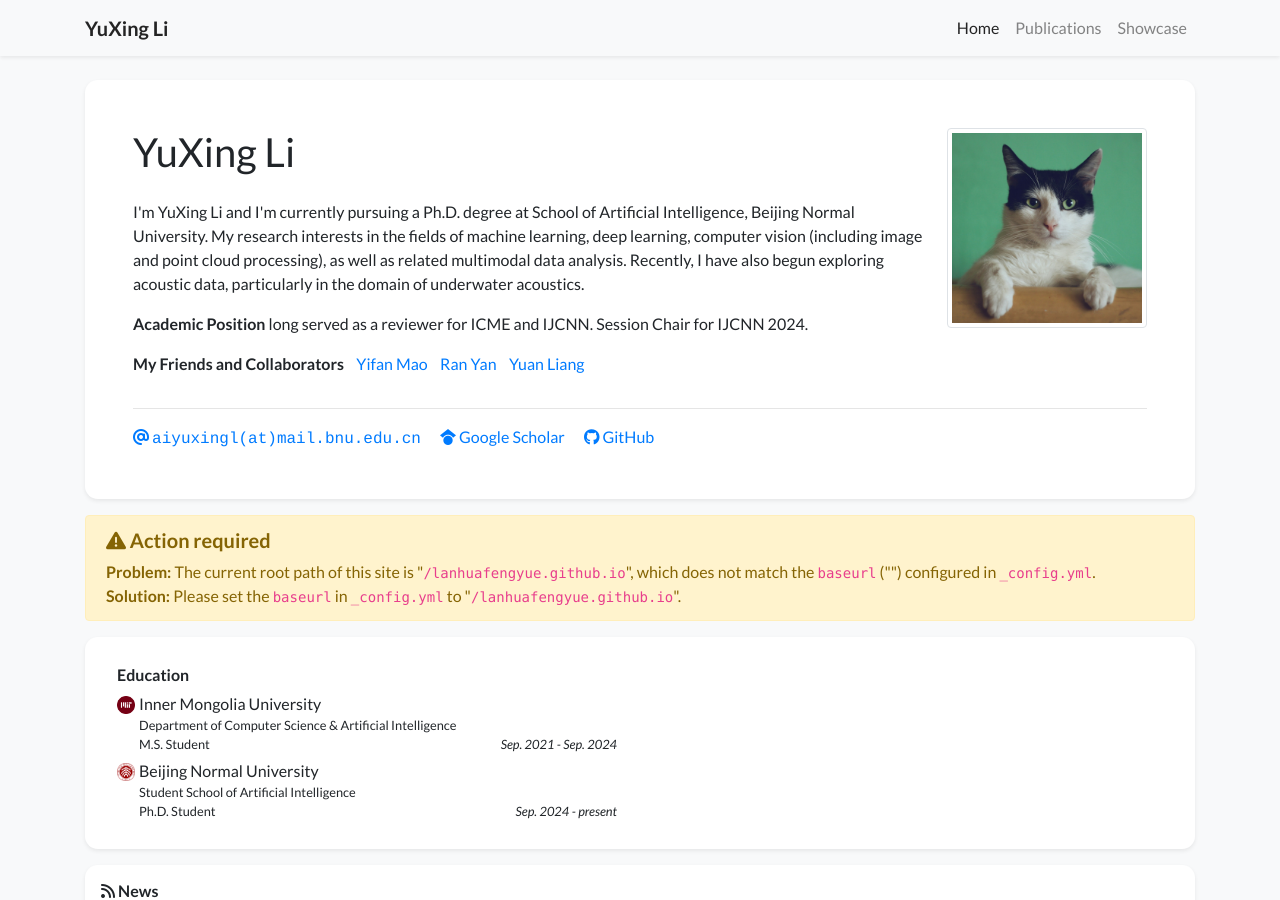
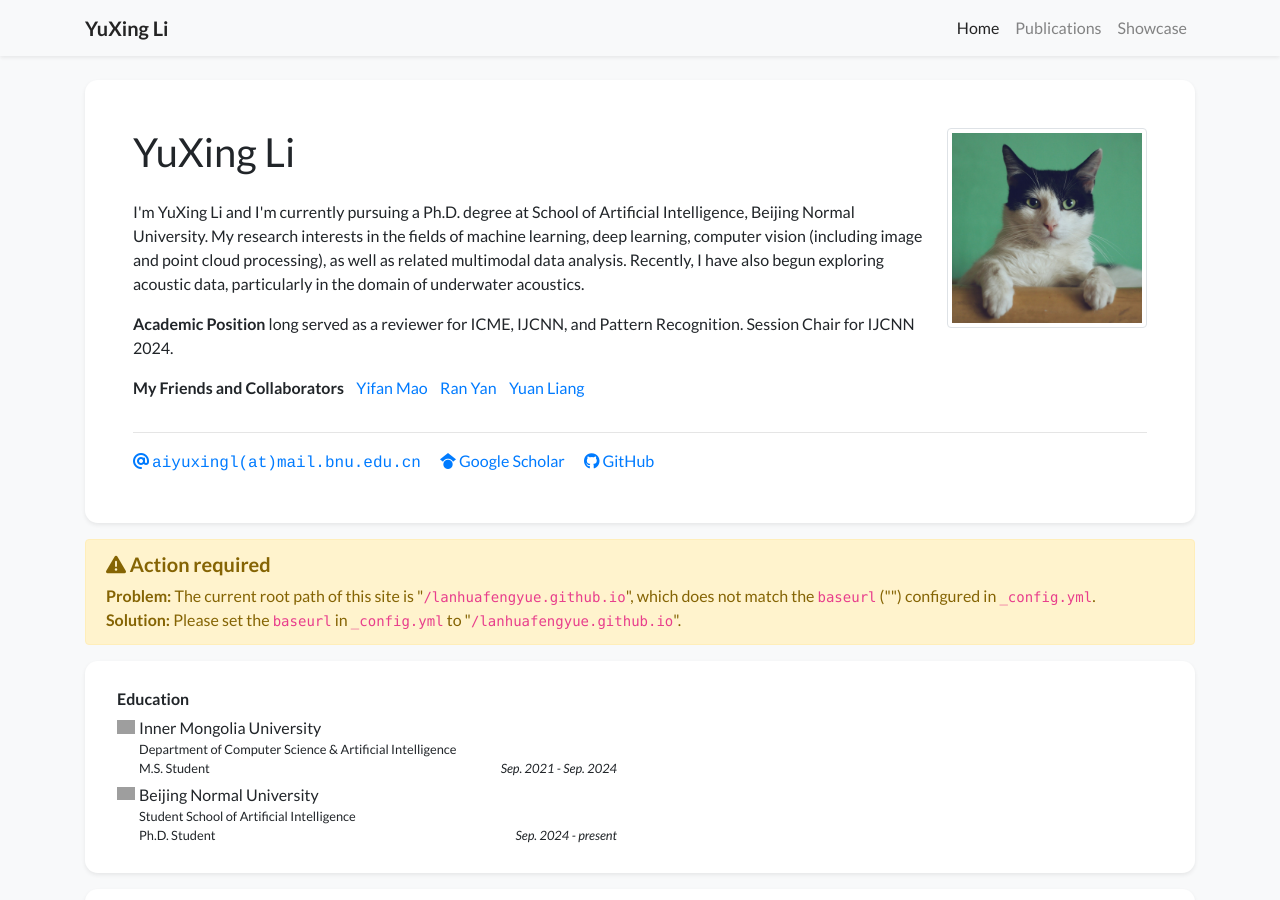
Before and after one commit to lanhuafengyue/lanhuafengyue.github.io, a Jekyll site: the page built from index.html, in a window 1280 px wide and 900 px high. Built offline with Jekyll 4.4.1, drawn with Linux system fonts in a browser that asks for light colours; nearby versions of some CDN libraries; a style sheet for code colours, icons or effects is not loaded; grey boxes are pictures that could not be loaded.

Commit message:
Update profile.yml

```diff
--- a/_data/profile.yml
+++ b/_data/profile.yml
@@ -29,7 +29,7 @@ short_bio: >-
     particularly in the domain of underwater acoustics.
   </p>
   <p>
-    <b>Academic Position</b> long served as a reviewer for ICME and IJCNN. Session Chair for IJCNN 2024.
+    <b>Academic Position</b> long served as a reviewer for ICME, IJCNN, and Pattern Recognition. Session Chair for IJCNN 2024.
   </p>
   <p>
     <b> My Friends and Collaborators </b> &nbsp;&nbsp; <a href="https://yifanmao1998.github.io/">Yifan Mao</a> &nbsp;&nbsp; <a href="#">Ran Yan</a>
@@ -42,13 +42,13 @@ portrait_caption: >-
 
 education:
 - name: Inner Mongolia University
-  logo: /assets/images/badges/MIT_Social_circle.png
+  logo: /assets/images/badges/imu.jpg
   position: >-
     Department of Computer Science & Artificial Intelligence <br/>
     M.S. Student
   date: Sep. 2021 - Sep. 2024
 - name: Beijing Normal University
-  logo: /assets/images/badges/PKU_red.png
+  logo: /assets/images/badges/bnu.jpg
   position: Student School of Artificial Intelligence <br/>
     Ph.D. Student
   date: Sep. 2024 - present
```
